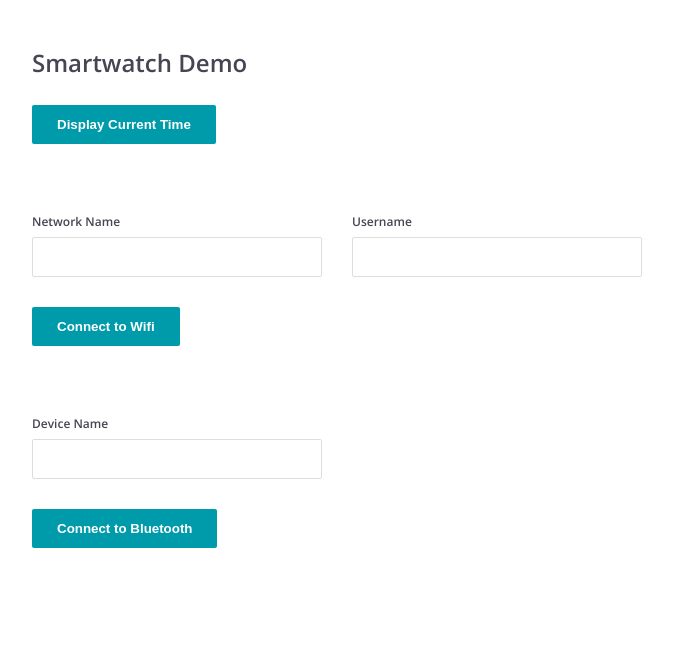
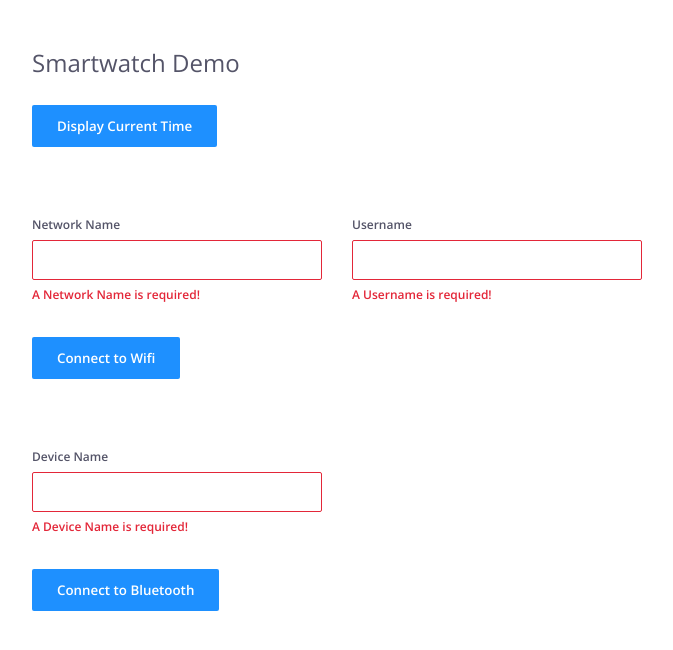
Before and after one commit to andrewcourtice/plug.js, a plain HTML site: page examples/prototypes/index.html in a window 1280 px wide. Shown: the whole page, without its empty margins (303-976 px from the left). Drawn offline with nearby package versions, Linux system fonts and the light colour scheme.

Commit message:
Updated example prototype project. Update readme.

```diff
--- a/examples/prototypes/app.css
+++ b/examples/prototypes/app.css
@@ -13,7 +13,7 @@ body {
     font-family: 'Open Sans', sans-serif;
     font-weight: 400;
     line-height: 1.5em;
-    color: #454554;
+    color: #545468;
 }
 
 *,
@@ -61,8 +61,14 @@ body {
     width: 100%;
 }
 
-h2 {
+h1,
+h2,
+h3,
+h4,
+h5,
+h6 {
     margin: 0;
+    font-weight: 400;
 }
 
 label {
@@ -82,20 +88,39 @@ input[type="text"] {
 }
 
 input[type="text"]:focus {
-    border-color: #009baa;
+    border-color: #1E90FF;
 }
 
 input[type="text"]:invalid,
 input[type="email"]:invalid {
-    border-color: #de6060;
+    border-color: #E32739;
+}
+
+input[type="text"]:invalid + .validation-message,
+input[type="email"]:invalid + .validation-message {
+    display: block;
+}
+
+.validation-message {
+    display: none;
+    margin-top: 3px;
+    font-weight: 600;
+    font-size: 12px;
+    color: #E32739;
 }
 
 button {
     padding: 12px 25px;
+    font-family: inherit;
     font-weight: 600;
     cursor: pointer;
-    color: #fff;
-    background-color: #009baa;
+    color: #FFFFFF;
+    background-color: #1E90FF;
     border: none;
     border-radius: 2px;
+    outline: none;
 }
+
+button:focus {
+    box-shadow: 0 0 1px 2px rgba(30, 30, 30, 0.15);
+}
--- a/examples/prototypes/app.js
+++ b/examples/prototypes/app.js
@@ -1,21 +1,49 @@
 (function() {
 
+    /* Resolve a local refernce to document and a smartwatch instance */
+    /* Remember the smartWatch module was registered as transient, so a new instance will be created each time we resolve it */
     var doc = plug.resolve("document"),
         smartWatch = plug.resolve("smartWatch");
+
+    /* Wire up some click events */
 
     doc.getElementById("time").addEventListener("click", function() {
         smartWatch.displayTime();
     });
 
     doc.getElementById("wifi").addEventListener("click", function() {
+
+        /* Get user input */
 		var ssid = doc.getElementById("ssid").value,
 			username = doc.getElementById("username").value;
-        smartWatch.connectToWifi(ssid, username, "password");
+
+            /* In modern browsers that support HTML5, the standard validation should prevent empty input */
+            /* However for older browsers we should always catch any validation exceptions that propogate from the service module */
+            try {
+                smartWatch.connectToWifi(ssid, username, "password");
+            } catch (err) {
+
+                /* Let the user know what happened */
+                alert(err.message);
+            }
+
     });
 
     doc.getElementById("bluetooth").addEventListener("click", function() {
+
+        /* Get user input */
 		var device = doc.getElementById("device").value;
-        smartWatch.connectToBluetooth(device);
+
+        /* In modern browsers that support HTML5, the standard validation should prevent empty input */
+        /* However for older browsers we should always catch any validation exceptions that propogate from the service module */
+        try {
+            smartWatch.connectToBluetooth(device);
+        } catch (err) {
+
+            /* Let the user know what happened */
+            alert(err.message);
+        }
+
     });
 
 })();
--- a/examples/prototypes/index.html
+++ b/examples/prototypes/index.html
@@ -19,11 +19,13 @@
         <div class="container cf">
         	<div class="column column-half">
         		<label for="ssid">Network Name</label>
-        		<input type="text" id="ssid" />
+        		<input type="text" id="ssid" required/>
+                <span class="validation-message">A Network Name is required!</span>
         	</div>
         	<div class="column column-half">
         		<label for="username">Username</label>
-        		<input type="text" id="username" />
+        		<input type="text" id="username" required/>
+                <span class="validation-message">A Username is required!</span>
         	</div>
         	<div class="column column-full">
         		<button id="wifi">Connect to Wifi</button>
@@ -32,7 +34,8 @@
         <div class="container cf">
         	<div class="column column-half">
         		<label for="device">Device Name</label>
-        		<input type="text" id="device" />
+        		<input type="text" id="device" required/>
+                <span class="validation-message">A Device Name is required!</span>
         	</div>
         	<div class="column column-full">
         		<button id="bluetooth">Connect to Bluetooth</button>
--- a/examples/prototypes/services.js
+++ b/examples/prototypes/services.js
@@ -1,21 +1,51 @@
 (function() {
 
+    /**
+     * ConnectionsService constructor
+     */
     function ConnectionsService() {}
 
+    /**
+     * ConnectionsService prototype
+     */
     ConnectionsService.prototype = (function() {
 
+        /**
+         * Simple mock bluetooth function
+         */
         function connectToBluetooth(device) {
+
+            /* Make sure a device name is entered and throw an error if not */
+            if (!device) {
+                throw new Error("Please enter a Device Name");
+            }
+
+            /* Display some feedback */
             alert("Connected to: " + device);
         }
 
+        /**
+         * Simple mock wifi function
+         */
         function connectToWifi(ssid, username, password) {
+
+            /* Make sure a network name and username is entered and throw an error if not */
+            if (!(ssid && username)) {
+                throw new Error("Please enter both a Network Name and a Username");
+            }
+
+            /* Display some feedback */
             alert("Connected to " + ssid + " as " + username);
         }
 
+        /**
+         * Simple mock gps tracking function
+         */
         function trackGps() {
             alert("Tracking your location");
         }
 
+        /* Return the prototype */
         return {
             connectToBluetooth: connectToBluetooth,
             connectToWifi: connectToWifi,
@@ -24,6 +54,7 @@
 
     })();
 
+    /* Register the connectionsService module with the current plug instance */
     plug.singleton("connectionsService", [ ConnectionsService ]);
 
 })();
```
Also changed, not shown: examples/prototypes/prototypes.js (+44 -0 lines), examples/prototypes/smartwatch.js (+15 -0 lines), README.md, examples/prototypes/app.min.css, examples/prototypes/app.min.js, examples/prototypes/services.min.js.
